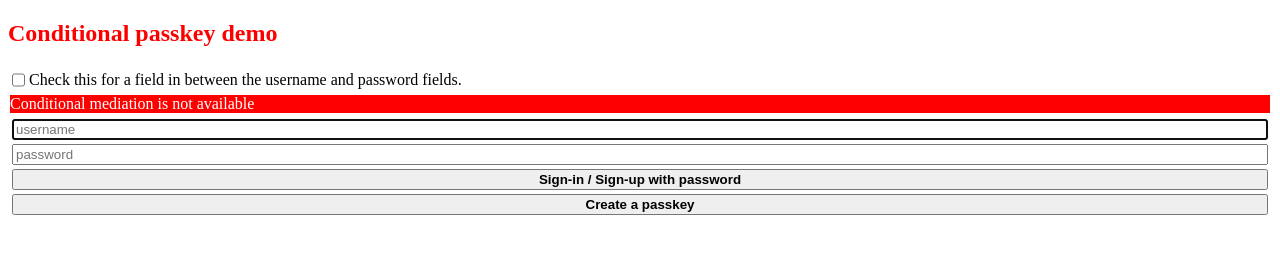
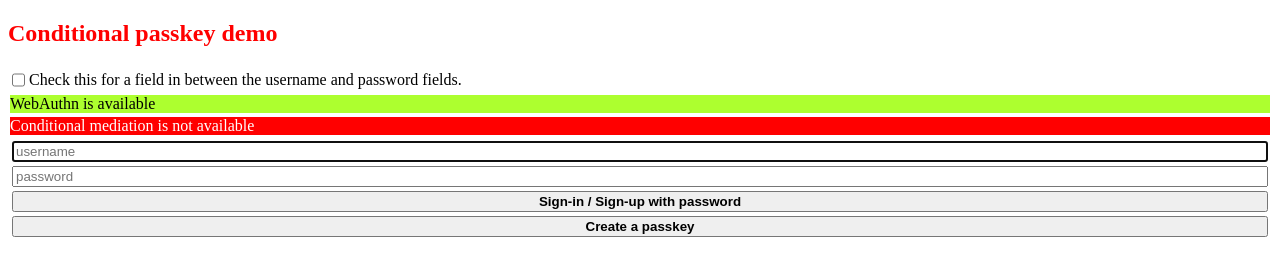
Before and after one commit to deephand/deephand.github.io, a plain HTML site: page passkeys/index.html in a window 1280 px wide. Drawn offline with Linux system fonts and the light colour scheme.

Commit message:
Also show if publickeycredential is availabile

```diff
--- a/passkeys/index.html
+++ b/passkeys/index.html
@@ -16,6 +16,7 @@
         <label for="extraFieldCheckbox"> Check this for a field in between the username and password fields.</label>
       </div>
       <div class="error" id="publicKeyCredentialError" style="display: none;"></div>
+      <div class="info" id="publicKeyCredentialAvailability" style="display: none;"></div>
       <div class="error" id="conditionalMediationError" style="display: none;"></div>
       <div class="error" id="userVerifyingPlatformAuthenticatorError" style="display: none;"></div>
       <form class="form-container column-container" action="welcome.html" method="get">
--- a/passkeys/script.js
+++ b/passkeys/script.js
@@ -12,6 +12,8 @@ const showMessageAt = function(message, elementId) {
 let checkWebAuthn = async function() {
   if (!window.PublicKeyCredential) {
     showMessageAt("WebAuthn is not available", "publicKeyCredentialError");
+  } else {
+    showMessageAt("WebAuthn is available", "publicKeyCredentialAvailability");
   }
 }
 
--- a/passkeys/styles.css
+++ b/passkeys/styles.css
@@ -5,6 +5,10 @@ h2 {
 .error {
     background-color: red;
     color:white
+}
+
+.info {
+    background-color: greenyellow;
 }
 
 .message {
```
